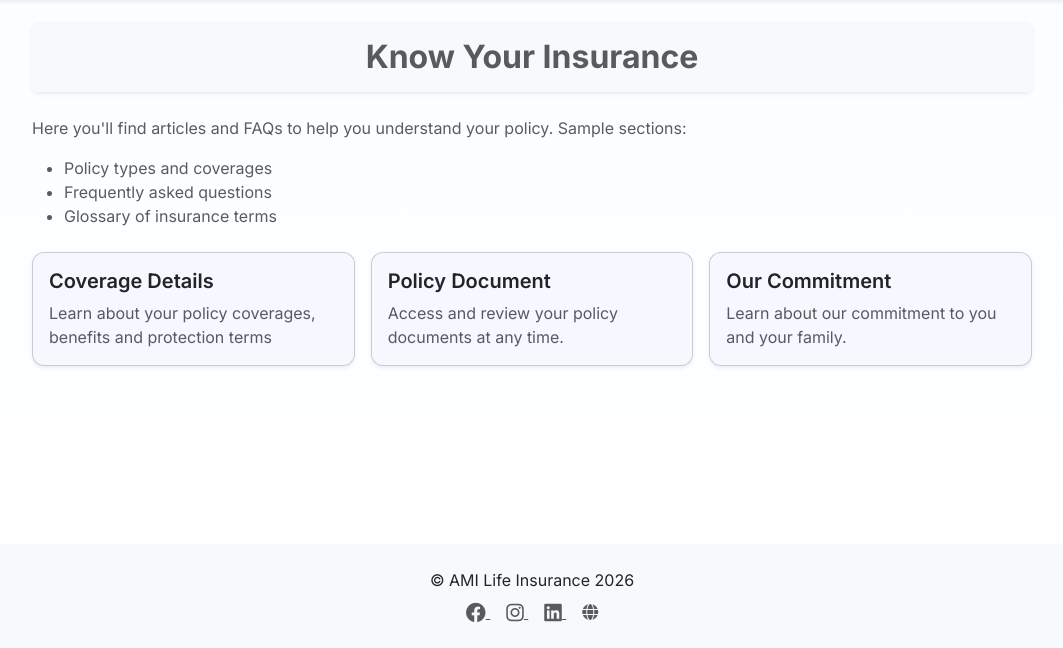
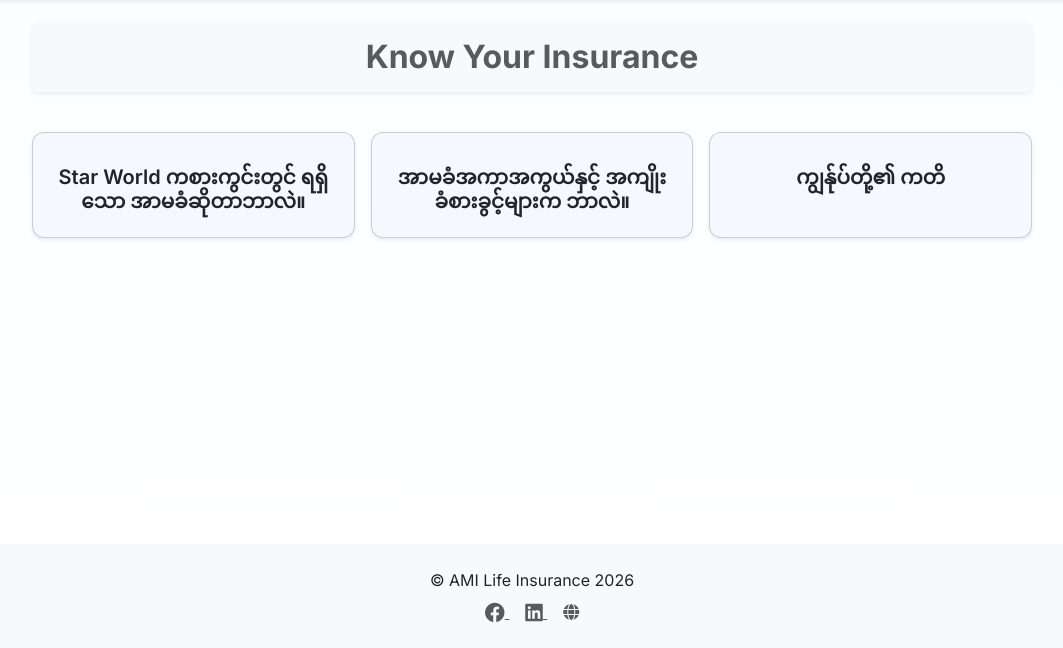
Before and after one commit to ZayarPhyo4774/ami_life_app, a Django app: page /know-insurance/ in a window 1280 px wide. Shown: the part 152-800 px from the top of the page, without its empty margins (108-1171 px from the left). Run offline with Django 5.2, Linux system fonts and the light colour scheme.

Commit message:
edition (1)

```diff
--- a/ami_prj/templates/amiapp/base.html
+++ b/ami_prj/templates/amiapp/base.html
@@ -69,9 +69,9 @@
           <i class="fab fa-facebook fa-lg"></i>
         </a>
 
-        <a href="#" class="mx-2 text-muted">
+        {% comment %} <a href="#" class="mx-2 text-muted">
           <i class="fab fa-instagram fa-lg"></i>
-        </a>
+        </a> {% endcomment %}
 
         <a href="#" class="mx-2 text-muted">
           <i class="fab fa-linkedin fa-lg"></i>
--- a/ami_prj/templates/amiapp/coveragedetails.html
+++ b/ami_prj/templates/amiapp/coveragedetails.html
@@ -18,7 +18,7 @@
 
             <div class="card-body">
 
-                <h5 class="card-title text-center">Coverage Details</h5>
+                <h5 class="card-title text-center">Star World ကစားကွင်းတွင် ရရှိသော အာမခံဆိုတာဘာလဲ။</h5>
 
                 <ul class="text-muted mt-4 mb-5 ps-3">
                     {% include 'include/coverage_details_text.html' %}
--- a/ami_prj/templates/amiapp/fileclaims.html
+++ b/ami_prj/templates/amiapp/fileclaims.html
@@ -1,6 +1,6 @@
 {% extends 'base.html' %}
 
-{% block title %}File a Claim{% endblock %}
+{% block title %}How to Claim{% endblock %}
 
 {% block content %}
 
@@ -10,7 +10,7 @@
 
     <!-- TITLE (same width as card) -->
     <div class="bg-light text-muted text-center py-3 rounded shadow-sm mb-4">
-        <h2 class="mb-0 fw-bold">File a Claim</h2>
+        <h2 class="mb-0 fw-bold">How to Claim?</h2>
     </div>
 
     <!-- CARD -->
--- a/ami_prj/templates/amiapp/getquote.html
+++ b/ami_prj/templates/amiapp/getquote.html
@@ -1,12 +1,12 @@
 {% extends 'base.html' %}
-{% block title %}Get a Quote - AMI Life Insurance{% endblock %}
+{% block title %}Get in touch - AMI Life Insurance{% endblock %}
 {% block content %}
 
 <div class="d-flex justify-content-center mt-4">
   <div class="w-100" style="max-width:720px;">
 
     <div class="bg-light text-muted text-center py-3 rounded shadow-sm mb-4">
-      <h2 class="mb-0 fw-bold">Get a Quote</h2>
+      <h2 class="mb-0 fw-bold">Get in touch</h2>
     </div>
 
     <div class="card shadow-sm">
@@ -73,7 +73,7 @@
           </div>
 
           <button type="submit" class="btn btn-primary">
-            Request Quote
+            Request to contact
           </button>
         </form>
       </div>
--- a/ami_prj/templates/amiapp/include/commitment-text.html
+++ b/ami_prj/templates/amiapp/include/commitment-text.html
@@ -6,11 +6,11 @@
 
     <div class="d-flex align-items-start">
 
-        <i class="fas fa-check-circle text-danger me-3 mt-1 fs-4"></i>
+        <i class="fas fa-check-circle text-success me-3 mt-1 fs-4"></i>
 
         <div>
 
-            <p class="text-danger fw-semibold mb-2">
+            <p class="text-success fw-semibold mb-2">
                 ကလေးများ လွတ်လပ်စွာ ပျော်ရွှင်နိုင်ဖို့ နှင့်
                 မိဘများ စိတ်ချလက်ချ နေနိုင်ဖို့ ...
             </p>
--- a/ami_prj/templates/amiapp/include/policydocs_text.html
+++ b/ami_prj/templates/amiapp/include/policydocs_text.html
@@ -4,7 +4,7 @@
 
             <tr class="table-primary text-center">
                 <th colspan="2" class="fs-5 py-3">
-                    Policy Documents
+                   အာမခံအကာအကွယ်နှင့် အကျိုးခံစားခွင့်များ
                 </th>
             </tr>
 
--- a/ami_prj/templates/amiapp/knowyourinsurance.html
+++ b/ami_prj/templates/amiapp/knowyourinsurance.html
@@ -1,6 +1,6 @@
 {% extends 'base.html' %}
 
-{% block title %}Know Your Insurance - SecureLife Insurance{% endblock %}
+{% block title %}Know Your Insurance - AMI Life Insurance{% endblock %}
 
 {% block content %}
 
@@ -13,27 +13,13 @@
       <h2 class="mb-0 fw-bold">Know Your Insurance</h2>
     </div>
 
-    <!-- INTRO TEXT -->
-    <p class="text-muted">
-      Here you'll find articles and FAQs to help you understand your policy. Sample sections:
-    </p>
-
-    <ul class="text-muted mb-4">
-      <li>Policy types and coverages</li>
-      <li>Frequently asked questions</li>
-      <li>Glossary of insurance terms</li>
-    </ul>
-
     <!-- CARDS -->
-    <div class="row g-3">
+    <div class="row g-3 mt-3">
 
       <div class="col-12 col-md-4">
         <a href="{% url 'coverage_details' %}" class="card btn-card text-decoration-none text-dark h-100 shadow-sm">
           <div class="card-body">
-            <h5 class="card-title">Coverage Details</h5>
-            <p class="card-text text-muted">
-              Learn about your policy coverages, benefits and protection terms
-            </p>
+            <h5 class="card-title mt-3 text-center">Star World ကစားကွင်းတွင် ရရှိသော အာမခံဆိုတာဘာလဲ။</h5>
           </div>
         </a>
       </div>
@@ -41,10 +27,10 @@
       <div class="col-12 col-md-4">
         <a href="{% url 'policydocs' %}" class="card btn-card text-decoration-none text-dark h-100 shadow-sm">
           <div class="card-body">
-            <h5 class="card-title">Policy Document</h5>
-            <p class="card-text text-muted">
+            <h5 class="card-title mt-3 text-center">အာမခံအကာအကွယ်နှင့် အကျိုးခံစားခွင့်များက ဘာလဲ။</h5>
+            {% comment %} <p class="card-text text-muted">
               Access and review your policy documents at any time.
-            </p>
+            </p> {% endcomment %}
           </div>
         </a>
       </div>
@@ -52,10 +38,10 @@
       <div class="col-12 col-md-4">
         <a href="{% url 'our_commitment' %}" class="card btn-card text-decoration-none text-dark h-100 shadow-sm">
           <div class="card-body">
-            <h5 class="card-title">Our Commitment</h5>
-            <p class="card-text text-muted">
+            <h5 class="card-title mt-3 text-center">ကျွန်ုပ်တို့၏ ကတိ</h5>
+            {% comment %} <p class="card-text text-muted">
               Learn about our commitment to you and your family.
-            </p>
+            </p> {% endcomment %}
           </div>
         </a>
       </div>
--- a/ami_prj/templates/amiapp/ourcommitment.html
+++ b/ami_prj/templates/amiapp/ourcommitment.html
@@ -10,7 +10,7 @@
 
         <!-- TITLE -->
         <div class="bg-light text-muted text-center py-3 rounded shadow-sm mb-4">
-            <h2 class="mb-0 fw-bold">Our Commitment</h2>
+            <h2 class="mb-0 fw-bold">ကျွန်ုပ်တို့၏ ကတိ</h2>
         </div>
 
         <!-- CARD -->
```
Also changed, not shown: ami_prj/templates/amiapp/home.html (+7 -7 lines).
